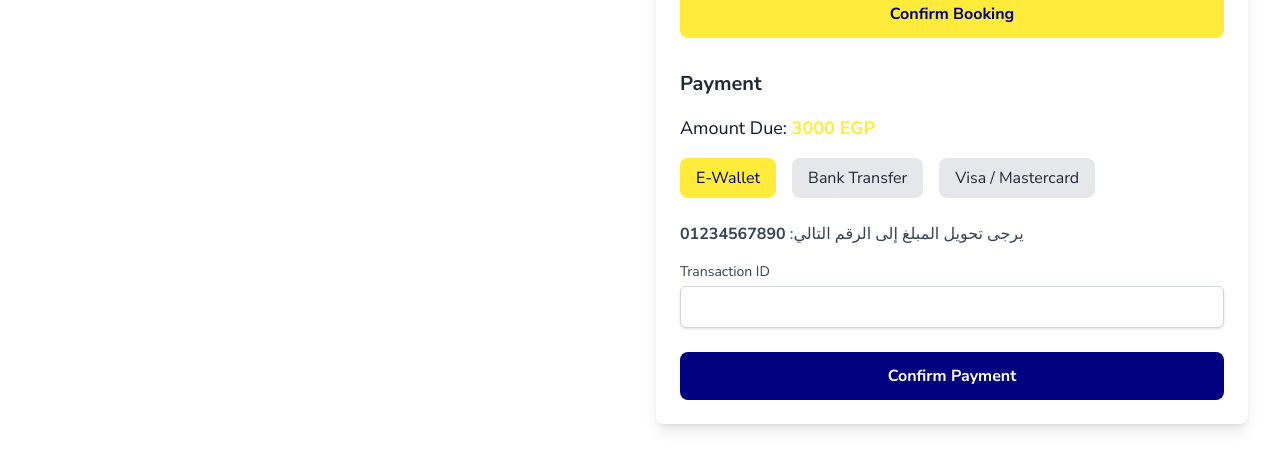
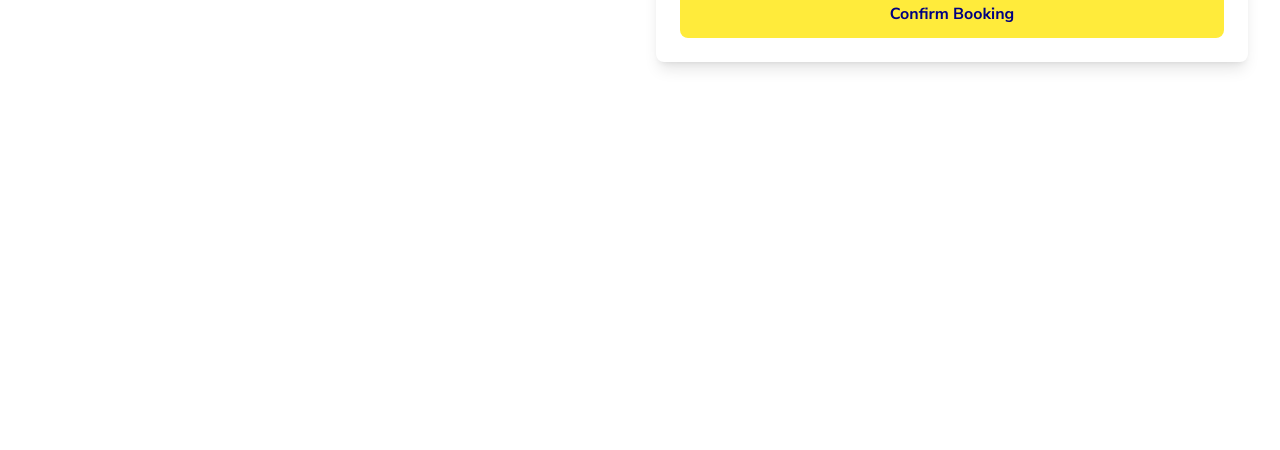
Before and after one commit to jaafar-webdev/rahal-tourism-site, a Next.js app: page /en/trips/dahab in a window 1280 px wide. Shown: the part 726-1176 px from the top of the page. After the commit the page ends 820 px from the top, so only its background shows below. Built offline with nearby package versions, Linux system fonts and the light colour scheme.

Commit message:
refactor(booking): remove PaymentForm from BookingForm and adjust props

```diff
--- a/src/app/[locale]/trips/[slug]/page.tsx
+++ b/src/app/[locale]/trips/[slug]/page.tsx
@@ -31,7 +31,7 @@ export default async function TripDetailsPage({
       <BackToTripsLink locale={locale} t={t} />
       <div className="grid md:grid-cols-2 gap-8">
         <TripDetailsContent trip={trip} t={t} />
-        <BookingForm trip={trip} t={t} meetingPoints={meetingPoints} />
+        <BookingForm t={t} meetingPoints={meetingPoints} />
       </div>
     </main>
   );
--- a/src/components/PaymentForm.tsx
+++ /dev/null
@@ -1,159 +0,0 @@
-"use client";
-
-import { useI18n } from "@/app/context/I18nProvider";
-import { useState } from "react";
-
-const PaymentForm = ({ price }: { price: string }) => {
-   const { t } = useI18n();
-   const [paymentMethod, setPaymentMethod] = useState("e-wallet");
-
-   const renderPaymentFields = () => {
-      switch (paymentMethod) {
-         case "e-wallet":
-            return (
-               <div>
-                  <p className="text-gray-700 dark:text-gray-300">
-                     يرجى تحويل المبلغ إلى الرقم التالي:{" "}
-                     <span className="font-bold">01234567890</span>
-                  </p>
-                  <div className="mt-4">
-                     <label
-                        htmlFor="transaction-id"
-                        className="block text-sm font-medium text-gray-700 dark:text-gray-300"
-                     >
-                        {t.transaction_id}
-                     </label>
-                     <input
-                        type="text"
-                        id="transaction-id"
-                        className="mt-1 block w-full px-3 py-2 border border-gray-300 dark:border-gray-600 rounded-md shadow-sm focus:outline-none focus:ring-indigo-500 focus:border-indigo-500 bg-white dark:bg-gray-700 text-gray-900 dark:text-white"
-                     />
-                  </div>
-               </div>
-            );
-         case "bank-transfer":
-            return (
-               <div>
-                  <p className="text-gray-700 dark:text-gray-300">
-                     يرجى تحويل المبلغ إلى الحساب البنكي التالي:
-                     <br />
-                     <span className="font-bold text-gray-900 dark:text-white">
-                        البنك:
-                     </span>{" "}
-                     بنك مصر
-                     <br />
-                     <span className="font-bold text-gray-900 dark:text-white">
-                        رقم الحساب:
-                     </span>{" "}
-                     1234567890123456
-                  </p>
-               </div>
-            );
-         case "visa":
-            return (
-               <div>
-                  <div className="mb-4">
-                     <label
-                        htmlFor="card-number"
-                        className="block text-sm font-medium text-gray-700 dark:text-gray-300"
-                     >
-                        {t.card_number}
-                     </label>
-                     <input
-                        type="text"
-                        id="card-number"
-                        className="mt-1 block w-full px-3 py-2 border border-gray-300 dark:border-gray-600 rounded-md shadow-sm focus:outline-none focus:ring-indigo-500 focus:border-indigo-500 bg-white dark:bg-gray-700 text-gray-900 dark:text-white"
-                     />
-                  </div>
-                  <div className="grid grid-cols-2 gap-4">
-                     <div>
-                        <label
-                           htmlFor="expiry-date"
-                           className="block text-sm font-medium text-gray-700 dark:text-gray-300"
-                        >
-                           {t.expiry_date}
-                        </label>
-                        <input
-                           type="text"
-                           id="expiry-date"
-                           placeholder="MM/YY"
-                           className="mt-1 block w-full px-3 py-2 border border-gray-300 dark:border-gray-600 rounded-md shadow-sm focus:outline-none focus:ring-indigo-500 focus:border-indigo-500 bg-white dark:bg-gray-700 text-gray-900 dark:text-white"
-                        />
-                     </div>
-                     <div>
-                        <label
-                           htmlFor="cvc"
-                           className="block text-sm font-medium text-gray-700 dark:text-gray-300"
-                        >
-                           {t.cvc}
-                        </label>
-                        <input
-                           type="text"
-                           id="cvc"
-                           className="mt-1 block w-full px-3 py-2 border border-gray-300 dark:border-gray-600 rounded-md shadow-sm focus:outline-none focus:ring-indigo-500 focus:border-indigo-500 bg-white dark:bg-gray-700 text-gray-900 dark:text-white"
-                        />
-                     </div>
-                  </div>
-               </div>
-            );
-         default:
-            return null;
-      }
-   };
-
-   return (
-      <div className="mt-8">
-         <h3 className="text-xl font-bold mb-4">{t.payment}</h3>
-         <div className="mb-4">
-            <p className="text-lg text-gray-900 dark:text-white">
-               {t.amount_due}:{" "}
-               <span className="font-bold text-primary">{price}</span>
-            </p>
-         </div>
-         <div className="flex space-x-4 mb-6">
-            <button
-               type="button"
-               onClick={() => setPaymentMethod("e-wallet")}
-               className={`px-4 py-2 rounded-lg ${
-                  paymentMethod === "e-wallet"
-                     ? "bg-primary text-secondary"
-                     : "bg-gray-200 dark:bg-gray-600 cursor-pointer"
-               }`}
-            >
-               {t.e_wallet}
-            </button>
-            <button
-               type="button"
-               onClick={() => setPaymentMethod("bank-transfer")}
-               className={`px-4 py-2 rounded-lg ${
-                  paymentMethod === "bank-transfer"
-                     ? "bg-primary text-secondary"
-                     : "bg-gray-200 dark:bg-gray-600 cursor-pointer"
-               }`}
-            >
-               {t.bank_transfer}
-            </button>
-            <button
-               type="button"
-               onClick={() => setPaymentMethod("visa")}
-               className={`px-4 py-2 rounded-lg ${
-                  paymentMethod === "visa"
-                     ? "bg-primary text-secondary"
-                     : "bg-gray-200 dark:bg-gray-600 cursor-pointer"
-               }`}
-            >
-               {t.visa_mastercard}
-            </button>
-         </div>
-         {renderPaymentFields()}
-         <button
-            type="submit"
-            className="w-full mt-6 bg-secondary text-white font-bold py-3 px-4 rounded-lg hover:bg-opacity-90 transition-colors"
-         >
-            {t.confirm_payment}
-         </button>
-      </div>
-   );
-};
-
-export default PaymentForm;
--- a/src/features/booking/BookingForm.tsx
+++ b/src/features/booking/BookingForm.tsx
@@ -1,14 +1,11 @@
 "use client";
 
-import Trip from "@/types/trip";
 import { Translations } from "@/lib/i18n";
 import PersonalDetailsForm from "./PersonalDetailsForm";
 import TripDetailsForm from "./TripDetailsForm";
 import PaymentMethodSelector from "./PaymentMethodSelector";
-import PaymentForm from "@/components/PaymentForm";
 
 interface BookingFormProps {
-  trip: Trip;
   t: Translations;
   meetingPoints: string[];
 }
@@ -17,13 +14,7 @@ interface BookingFormProps {
  * The main booking form component that aggregates personal details, trip details, and payment information.
  * @param {BookingFormProps} props - The props for the component.
  */
-export default function BookingForm({
-  trip,
-  t,
-  meetingPoints,
-}: BookingFormProps) {
-  const fullPrice = `${trip.price.amount} ${trip.price.currency}`;
-
+export default function BookingForm({ t, meetingPoints }: BookingFormProps) {
   return (
     <div className="p-6 bg-white dark:bg-gray-800 rounded-lg shadow-lg">
       <h2 className="text-2xl font-bold mb-6 text-gray-900 dark:text-white">
@@ -40,7 +31,6 @@ export default function BookingForm({
           {t.confirm_booking}
         </button>
       </form>
-      <PaymentForm price={fullPrice} />
     </div>
   );
 }
```
